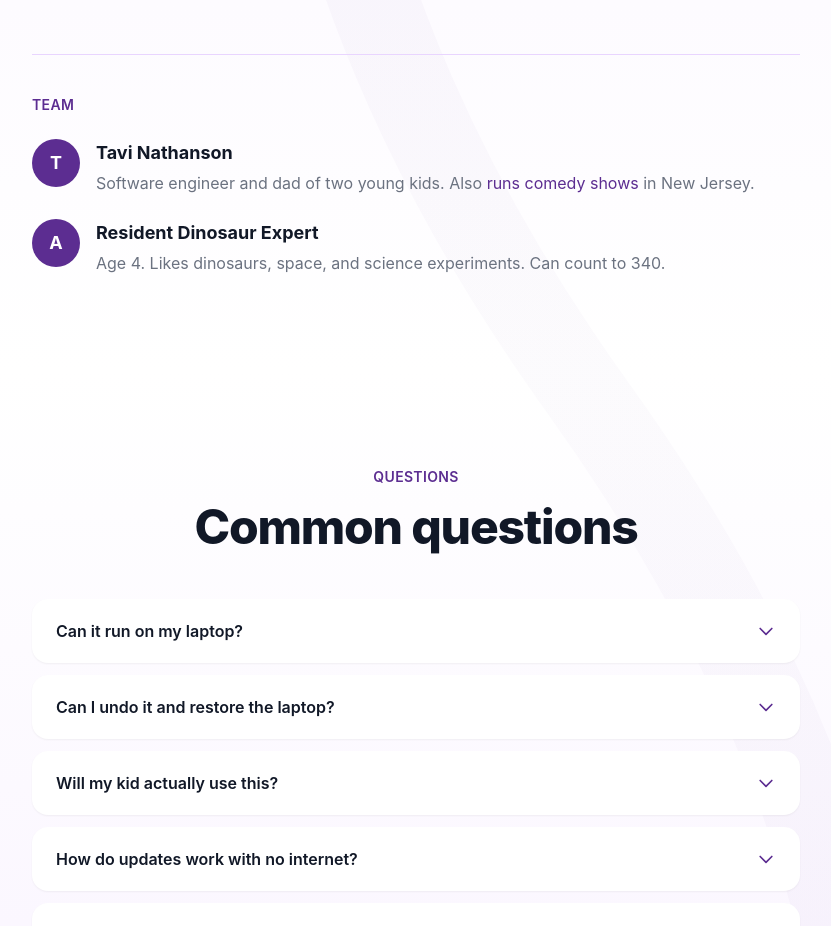
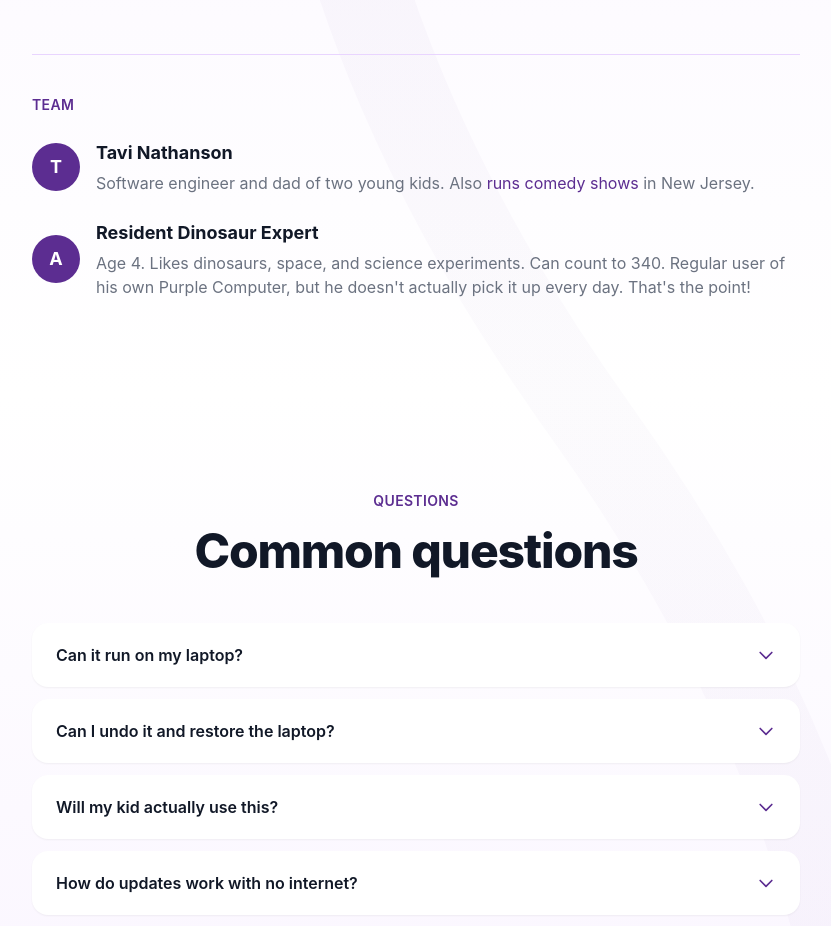
Before and after one commit to purplecomputerorg/landing, a Next.js app: page / in a window 1280 px wide. Shown: the part 6020-6946 px from the top of the page, without its empty margins (224-1055 px from the left). Built offline with nearby package versions, Linux system fonts and the light colour scheme.

Commit message:
Explain that it isn't picked up every day

```diff
--- a/src/components/Story.tsx
+++ b/src/components/Story.tsx
@@ -37,7 +37,7 @@ export default function Story() {
             Team
           </p>
           <div className="space-y-6">
-            <div className="flex items-start gap-4">
+            <div className="flex items-center gap-4">
               <div className="w-12 h-12 rounded-full bg-purple-primary flex items-center justify-center text-white font-display font-bold text-lg flex-shrink-0">
                 T
               </div>
@@ -65,7 +65,7 @@ export default function Story() {
               </div>
             </div>
 
-            <div className="flex items-start gap-4">
+            <div className="flex items-center gap-4">
               <div className="w-12 h-12 rounded-full bg-purple-primary flex items-center justify-center text-white font-display font-bold text-lg flex-shrink-0">
                 A
               </div>
@@ -74,7 +74,7 @@ export default function Story() {
                   Resident Dinosaur Expert
                 </span>
                 <p className="text-gray-500 mt-1">
-                  Age 4. Likes dinosaurs, space, and science experiments. Can count to 340.
+                  Age 4. Likes dinosaurs, space, and science experiments. Can count to 340. Regular user of his own Purple Computer, but he doesn't actually pick it up every day. That's the point!
                 </p>
               </div>
             </div>
```
